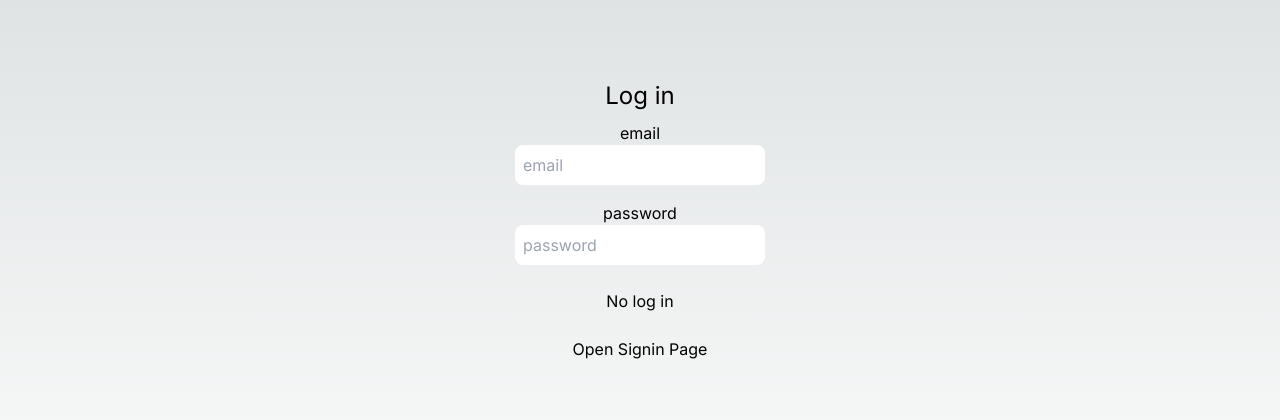
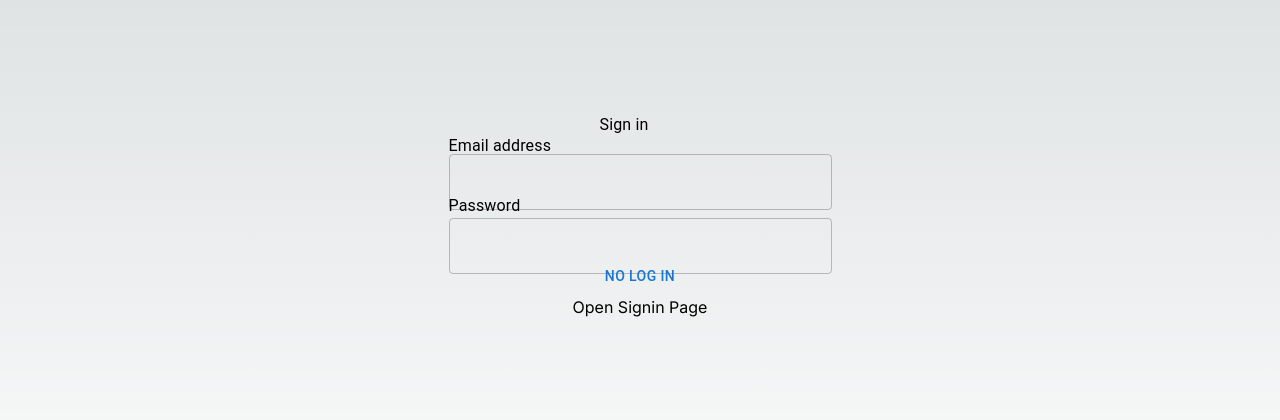
Before and after one commit to Anzhela-Sahakyan/ArmApps, a Next.js app: page /login in a window 1280 px wide. Shown: the part 184-604 px from the top of the page. Built offline with nearby package versions, Linux system fonts and the light colour scheme.

Commit message:
adding mui components

```diff
--- a/package.json
+++ b/package.json
@@ -9,6 +9,9 @@
     "lint": "next lint"
   },
   "dependencies": {
+    "@emotion/react": "^11.11.1",
+    "@emotion/styled": "^11.11.0",
+    "@mui/material": "^5.14.18",
     "axios": "^1.6.2",
     "bcrypt": "^5.1.1",
     "bcryptjs": "^2.4.3",
--- a/src/app/layout.tsx
+++ b/src/app/layout.tsx
@@ -8,9 +8,6 @@ const inter = Inter({ subsets: ["latin"] });
 export const metadata: Metadata = {
   title: "Next",
   description: "Generated by create next app",
-  icons: {
-    icon: "./favicon.ico",
-  },
 };
 
 export default function RootLayout({
--- /dev/null
+++ b/src/app/login/login.module.css
@@ -0,0 +1,37 @@
+.header {
+  font-weight: 700;
+  size: 24px;
+  line-height: 20px;
+}
+.header_layout {
+  width: 81px;
+  height: 20px;
+}
+.email_box {
+  border-radius: 8px;
+  width: 383px;
+  height: 40px;
+  border: 1px;
+}
+
+.email_box_label {
+  font-weight: 400;
+  size: 16px;
+
+  line-height: 20px;
+}
+.email_box_label_layout {
+  width: 105px;
+  height: 20px;
+}
+.password_box {
+  border-radius: 8px;
+  width: 383px;
+  height: 40px;
+  border: 1px;
+}
+.password_box_label {
+  font-weight: 400;
+  size: 16px;
+  line-height: 20px;
+}
--- a/src/app/login/page.tsx
+++ b/src/app/login/page.tsx
@@ -3,7 +3,9 @@ import Link from "next/link";
 import { useRouter } from "next/navigation";
 import axios from "axios";
 import { useEffect, useState } from "react";
+import { Box, Button, TextField, Typography } from "@mui/material";
 
+import styles from "./login.module.css";
 export default function SignInPage() {
   const router = useRouter();
 
@@ -37,35 +39,47 @@ export default function SignInPage() {
   }, [user]);
   return (
     <div className="flex flex-col items-center justify-center min-h-screen py2">
-      <h1 className="text-center text-2xl m-2 bg-primary">
-        {loading ? "loading" : "Log in"}
-      </h1>
+      <Box className={styles.header_layout}>
+        <Typography className={styles.header}>
+          {loading ? "Loading" : "Sign in"}{" "}
+        </Typography>
+      </Box>
       <hr />
-
-      <label htmlFor="email">email</label>
-      <input
-        className="p-2 border-gray-300 rounded-lg mb-4 focus: outline-none focus: border-gray-600"
-        id="email"
+      <Box>
+        <Box className={styles.email_box_label_layout}>
+          <Typography className={styles.email_box_label}>
+            Email address
+          </Typography>
+        </Box>
+        <Box>
+          <TextField
+            className={styles.email_box}
+            id="outlined-basic"
+            variant="outlined"
+            value={user.email}
             type="text"
-        value={user.email}
             onChange={(e) => setUser({ ...user, email: e.target.value })}
-        placeholder="email"
           />
-      <label htmlFor="password">password</label>
-      <input
-        className="p-2 border-gray-300 rounded-lg mb-4 focus: outline-none focus: border-gray-600"
-        id="password"
+        </Box>
+      </Box>
+      <Box>
+        <Typography className={styles.password_box_label}>Password</Typography>
+        <TextField
+          className={styles.password_box}
+          id="outlined-basic"
           type="password"
           value={user.password}
           onChange={(e) => setUser({ ...user, password: e.target.value })}
-        placeholder="password"
         />
-      <button
+      </Box>
+
+      <Button
+        className="bg-blue-500 mt-4 hover:bg-blue-700 text-white
+       font-bold py-2 px-4"
         onClick={onLogin}
-        className="p-2 border-black-300 rounded-lg mb-4 focus:outline-none focus:border-gray-600"
       >
         {buttonDisabled ? "No log in" : "Log in"}
-      </button>
+      </Button>
       <Link href="/signin">Open Signin Page</Link>
     </div>
   );
```
Also changed, not shown: src/app/signin/layout.tsx (deleted), 1 other file (tests, documents, lock files or other folders). Lines whose indentation alone changed are shown as unchanged.
